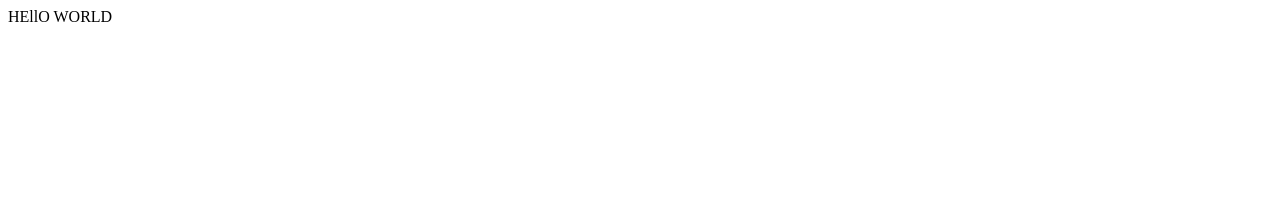
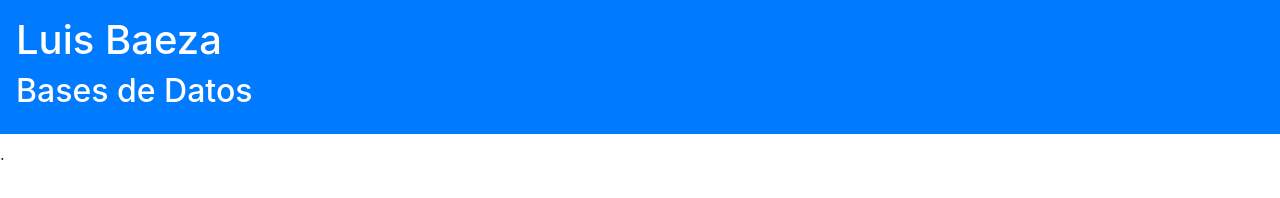
Before and after one commit to LuisBaeza/LuisBaeza.github.io, a plain HTML site: page index.html in a window 1280 px wide. Drawn offline with nearby package versions, Linux system fonts and the light colour scheme.

Commit message:
Update index.html

```diff
--- a/index.html
+++ b/index.html
@@ -1 +1,17 @@
-HEllO WORLD
+<!DOCTYPE html>
+<html>
+  <head>
+    <meta charset="utf-8">
+    <title>Portafolio</title>
+    <meta name="viewport" content="width=device-width, initial-scale=1">
+    <link rel="stylesheet" href="https://cdn.jsdelivr.net/npm/bootstrap@4.0.0/dist/css/bootstrap.min.css" integrity="sha384-Gn5384xqQ1aoWXA+058RXPxPg6fy4IWvTNh0E263XmFcJlSAwiGgFAW/dAiS6JXm" crossorigin="anonymous">
+  </head>
+<body>
+  <div class="p-3 mb-2 bg-primary text-white">
+    <h1>Luis Baeza</h1>
+    <h2>Bases de Datos<h2>
+  </div>
+<p>.</p>
+
+</body>
+</html>
```
